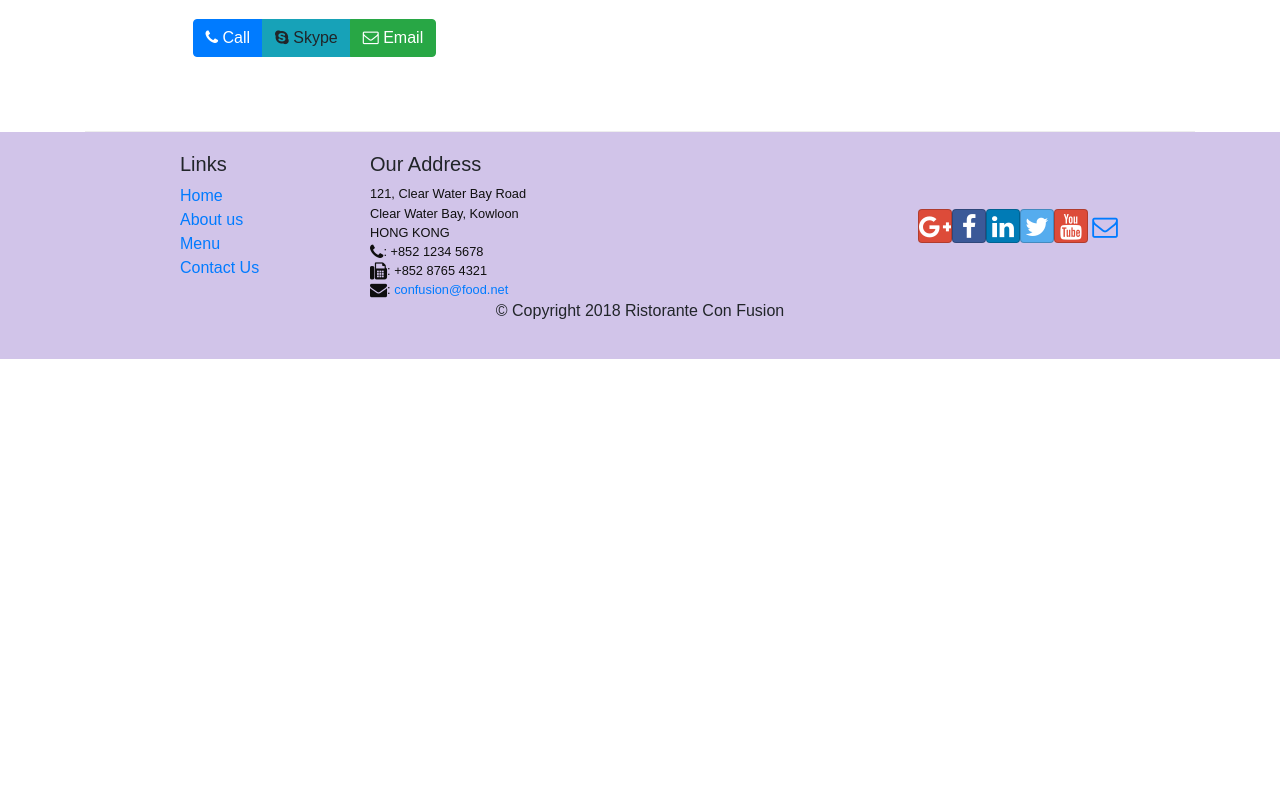
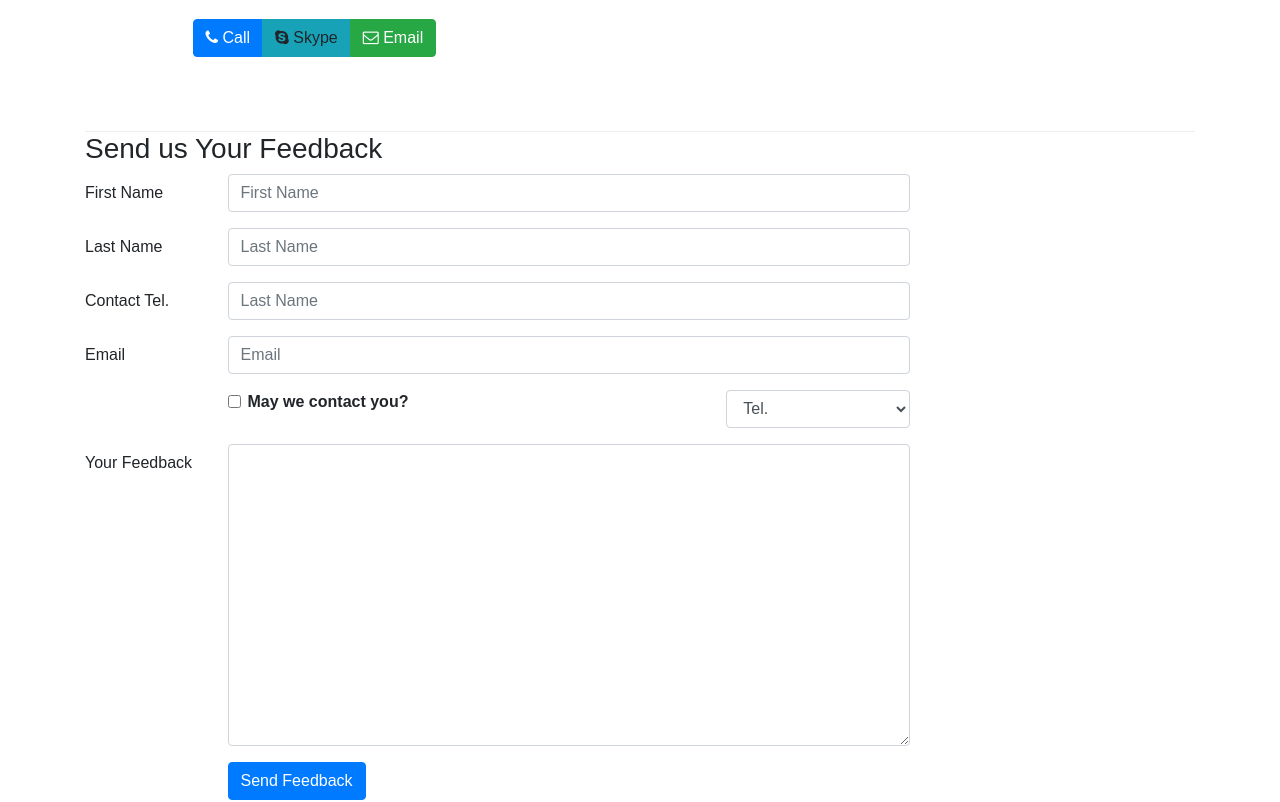
Before and after one commit to bdevapatla/reactjs-restuarant, a React (Create React App) app: page /contactus in a window 1280 px wide. Shown: the part 740-1542 px from the top of the page. Before the commit the page ends 1099 px from the top, so only its background shows below. Built offline with nearby package versions, Linux system fonts and the light colour scheme.

Commit message:
controlled forms

```diff
--- a/src/components/ContactComponent.js
+++ b/src/components/ContactComponent.js
@@ -1,9 +1,41 @@
-import React from 'react';
-import {Breadcrumb,BreadcrumbItem} from 'reactstrap';
+import React, {Component} from 'react';
+import {Breadcrumb,BreadcrumbItem, Button, Form, FormGroup, Label, Input, Col} from 'reactstrap';
 import {Link} from 'react-router-dom';
 
-function Contact(props) {
-    return(
+class Contact extends Component {
+    constructor(props) {
+        super(props);
+        this.state = {
+            firstname: '',
+            lastname: '',
+            telnum: '',
+            email:'',
+            agree:false,
+            contactType:'Tel.',
+            message:''
+        };
+        this.handleSubmit = this.handleSubmit.bind(this);
+        this.handleInputChange = this.handleInputChange.bind(this);
+    }
+
+    handleInputChange(event) {
+        const target = event.target;
+        const value = target.type === 'checkbox' ? target.checked:target.value;
+        const name = target.name;
+
+        this.setState({
+            [name]:value
+        });
+    }
+
+    handleSubmit(event) {
+        console.log("Current state is: " + JSON.stringify(this.state));
+        alert("Current state is: " + JSON.stringify(this.state));
+        event.preventDefault();
+    }
+
+    render() {
+        return (
         <div className="container">
             <div className="row">
                 <Breadcrumb>
@@ -41,8 +73,88 @@
                     </div>
                 </div>
             </div>
+            <div className="row">
+                <div className="col-12">
+                    <h3>Send us Your Feedback</h3>
+                </div>
+                <div className="col-12 col-md-9">
+                    <Form onSubmit={this.handleSubmit}>
+                        <FormGroup row>
+                            <Label htmlFor="firstname" md={2}>First Name</Label>
+                            <Col md={10}>
+                                <Input type="text" id="firstname" name="firstname"
+                                    placeholder="First Name"
+                                    value={this.state.firstname}
+                                    onChange={this.handleInputChange} />
+                            </Col>
+                        </FormGroup>
+                        <FormGroup row>
+                            <Label htmlFor="lastname" md={2}>Last Name</Label>
+                            <Col md={10}>
+                                <Input type="text" id="lastname" name="lastname"
+                                    placeholder="Last Name"
+                                    value={this.state.lastname}
+                                    onChange={this.handleInputChange} />
+                            </Col>
+                        </FormGroup>
+                        <FormGroup row>
+                            <Label htmlFor="telnum" md={2}>Contact Tel.</Label>
+                            <Col md={10}>
+                                <Input type="tel" id="telnum" name="telnum"
+                                    placeholder="Last Name"
+                                    value={this.state.telnum}
+                                    onChange={this.handleInputChange} />
+                            </Col>
+                        </FormGroup>
+                        <FormGroup row>
+                            <Label htmlFor="email" md={2}>Email</Label>
+                            <Col md={10}>
+                                <Input type="email" id="email" name="email"
+                                    placeholder="Email"
+                                    value={this.state.email}
+                                    onChange={this.handleInputChange}  />
+                            </Col>
+                        </FormGroup>
+                        <FormGroup row>
+                            <Col md={{size:6,offset:2}}>
+                                <FormGroup check>
+                                    <Label check>
+                                    <Input type="checkbox" name="agree" checked={this.state.agree}
+                                     onChange={this.handleInputChange} /> {' '}
+                                    <strong>May we contact you?</strong>
+                                    </Label>
+                                </FormGroup>
+                            </Col>
+                            <Col md={{size:3,offset:1}}>
+                                <Input type="select" name="contactType"
+                                    value={this.state.contactType}  onChange={this.handleInputChange}>
+                                    <option>Tel.</option>
+                                    <option>Email</option>
+                                </Input>
+                            </Col>
+                        </FormGroup>
+                        <FormGroup row>
+                            <Label htmlFor="message" md={2}>Your Feedback</Label>
+                            <Col md={10}>
+                                <Input type="textarea" id="message" name="message"
+                                   rows="12"
+                                    value={this.state.message}   onChange={this.handleInputChange} />
+                            </Col>
+                        </FormGroup>
+                        <FormGroup row>
+                            <Col md={{size:10,offset:2}}>
+                                <Button type="submit" color="primary">
+                                    Send Feedback
+                                 </Button>
+                            </Col>
+                        </FormGroup>
+                    </Form>
+                </div>
+            </div>
         </div>
-    );
+        );
+    }
+
 }
 
 export default Contact;
```
